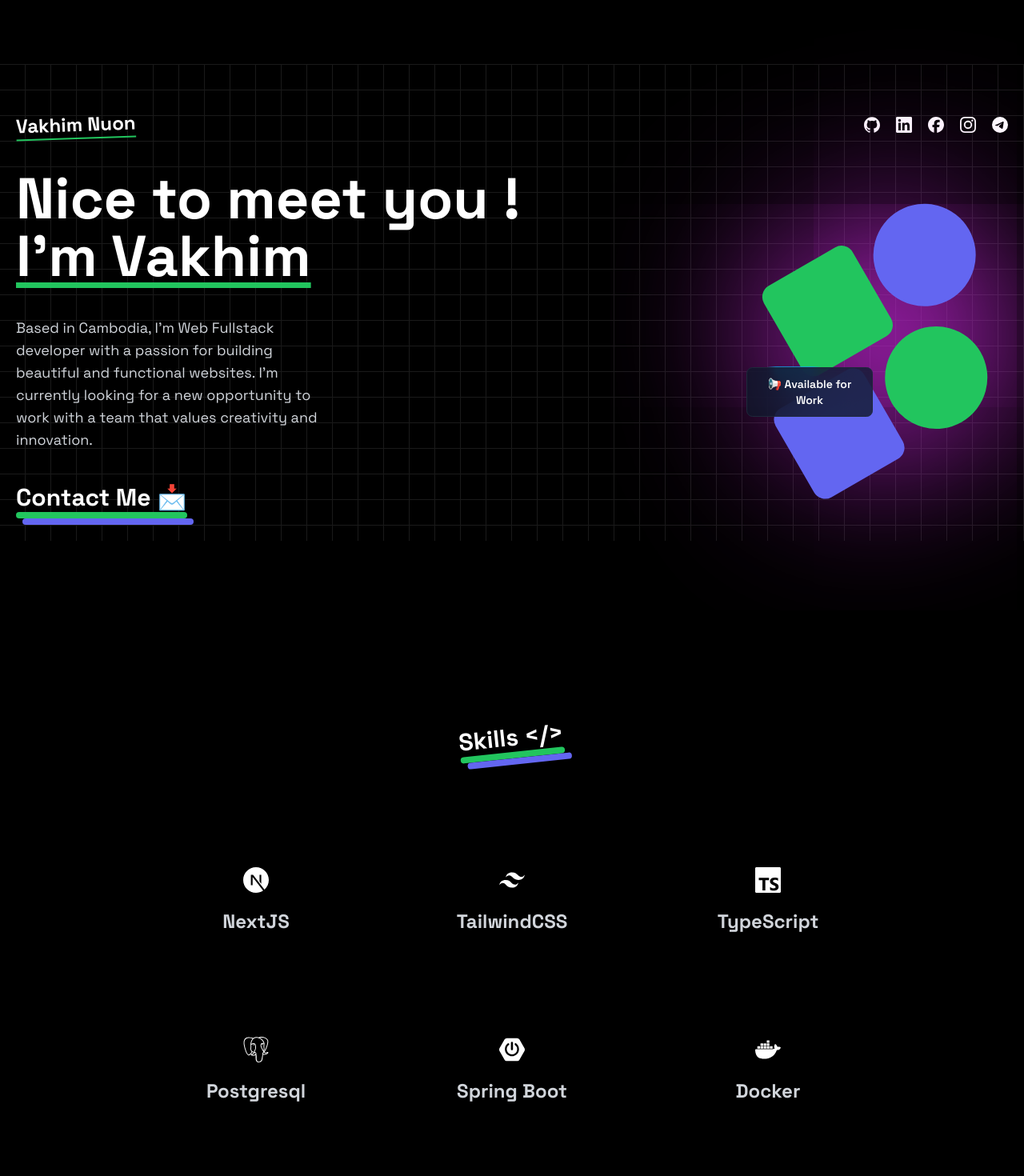
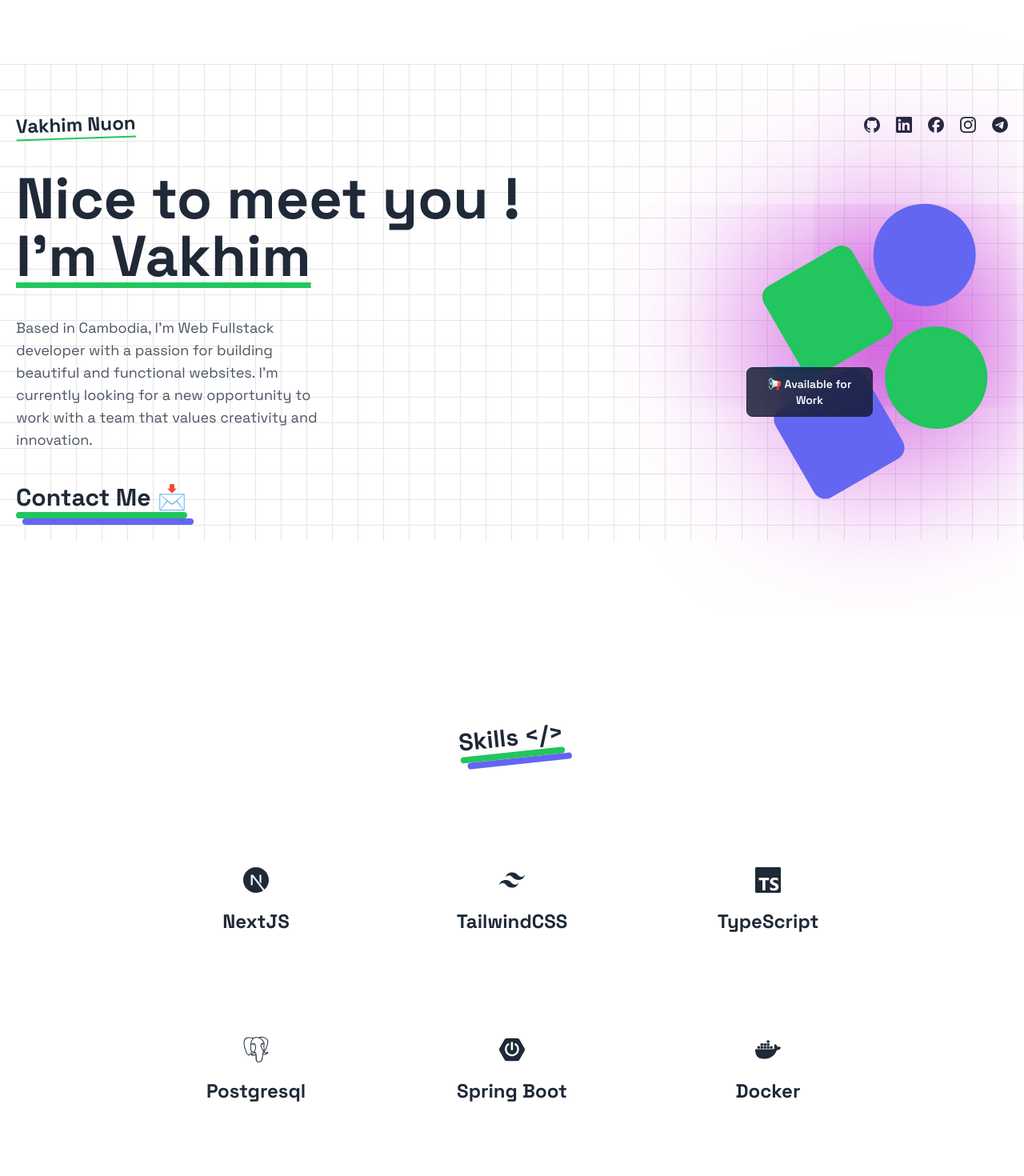
Before and after one commit to nuonvakhim/myprofile, a Next.js app: page / in a window 1280 px wide. Shown: the top 1470 px of the page at 80% size. Built offline with nearby package versions, Linux system fonts and the light colour scheme.

Commit message:
update ui light mode

```diff
--- a/app/(home)/components/HeroSection.tsx
+++ b/app/(home)/components/HeroSection.tsx
@@ -7,11 +7,11 @@ const HeroSection = () => {
     return (
         <div className="min-h[60vh] flex flex-col-reverse gap-14 lg:gap-0 lg:flex-row items-center justify-between ">
             <div className="space-y-10 text-center lg:text-left">
-                <h1 className="text-4xl lg:text-7xl font-bold text-white">Nice to meet you ! <br/>
+                <h1 className="text-4xl lg:text-7xl font-bold text-gray-800 dark:text-white">Nice to meet you ! <br/>
+                    <span className="underline underline-offset-8 decoration-green-500"> {"I'm Vakhim"} </span>
+                </h1>
 
-                    <span className="underline underline-offset-8 decoration-green-500 "> {"I'm Vakhim"} </span></h1>
-
-                <p className="md:w-96 text-lg text-gray-300 ">
+                <p className="md:w-96 text-lg text-gray-600 dark:text-gray-300">
                     {
                         "Based in Cambodia, I'm Web Fullstack developer with a passion for building beautiful and functional websites. " +
                         "I'm currently looking for a new opportunity to work with a team that values creativity and innovation."
--- a/app/(home)/components/Navbar.tsx
+++ b/app/(home)/components/Navbar.tsx
@@ -34,7 +34,7 @@ export default function Navbar({className}: { className?: string }) {
     ]
 
 
-    return <nav className={cn(" py-10 flex justify-between items-center text-white ", className)}>
+    return <nav className={cn("py-10 flex justify-between items-center text-gray-800 dark:text-white", className)}>
         <h1 className="text-2xl font-bold underline underline-offset-8 decoration-green-500 -rotate-2">
             Vakhim Nuon
         </h1>
--- a/app/(home)/components/Project.tsx
+++ b/app/(home)/components/Project.tsx
@@ -15,7 +15,6 @@ import {DirectionAwareHover} from "@/components/ui/direction-aware-hover";
 
 const Project = () => {
     const projects = [
-
         {
             title: "My Portfolio - A Portfolio Website",
             tech: [SiNextdotjs, SiTailwindcss, SiVercel],
@@ -36,35 +35,30 @@ const Project = () => {
             cover: "/im4.jpg",
             background: "bg-green-500",
         },
-
     ]
     return (
-        <div className="py-10 p-5 sm:p-0 ">
+        <div className="py-10 p-5 sm:p-0">
             <div className="flex flex-col items-center justify-center">
-
-                <Title text="Project 💻" className=" rotate-3"/>
+                <Title text="Project 💻" className="rotate-3"/>
             </div>
 
-
-            <div className="grid grid-cols-1 sm:grid-cols-2 pt-20 gap-5  ">
+            <div className="grid grid-cols-1 sm:grid-cols-2 pt-20 gap-5">
                 {projects.map((project, index) => {
                     return (
                         <Link href={project.link} key={index}>
-                            <div className={cn("p-5  rounded-md ", project.background)}>
-                                <DirectionAwareHover imageUrl={project.cover}
-                                                     className="w-full space-y-5 cursor-pointer">
+                            <div className={cn("p-5 rounded-md hover:shadow-lg transition-all duration-300", project.background)}>
+                                <DirectionAwareHover
+                                    imageUrl={project.cover}
+                                    className="w-full space-y-5 cursor-pointer"
+                                >
                                     <div className="space-y-5">
-                                        <h1 className="text-2xl font-bold">{project.title}</h1>
-                                        <div className="flex items-center gap-5 ">
-                                            {
-                                                project.tech.map((Tech, index) => {
-                                                    return <Tech key={index} className="size-8 "/>
-                                                })
-
-                                            }
+                                        <h1 className="text-2xl font-bold text-white dark:text-white">{project.title}</h1>
+                                        <div className="flex items-center gap-5">
+                                            {project.tech.map((Tech, index) => {
+                                                return <Tech key={index} className="size-8 text-white dark:text-white"/>
+                                            })}
                                         </div>
                                     </div>
-
                                 </DirectionAwareHover>
                             </div>
                         </Link>
--- a/app/(home)/components/Skills.tsx
+++ b/app/(home)/components/Skills.tsx
@@ -16,7 +16,6 @@ import {
 
 const Skills = () => {
     const skills = [
-
         {
             text: "NextJS",
             Icon: SiNextdotjs
@@ -36,7 +35,8 @@ const Skills = () => {
         {
             text: "Spring Boot",
             Icon: SiSpringboot
-        }, {
+        },
+        {
             text: "Docker",
             Icon: SiDocker
         },
@@ -54,14 +54,17 @@ const Skills = () => {
         },
     ]
     return (
-        <div
-            className="max-w-5xl mx-auto px-8  ">
+        <div className="max-w-5xl mx-auto px-8">
             <div className="flex flex-col justify-center items-center">
-                <Title text="Skills </>" className=" -rotate-6"/>
-
+                <Title text="Skills </>" className="-rotate-6"/>
             </div>
             <br/>
-            <HoverEffect items={skills} className="text-white"/>
+            <HoverEffect
+                items={skills}
+                className="text-gray-800 dark:text-white"
+                itemClassName="bg-white dark:bg-gray-800 hover:bg-gray-100 dark:hover:bg-gray-700 transition-colors duration-300"
+                iconClassName="text-gray-800 dark:text-white group-hover:text-green-500 dark:group-hover:text-green-400 transition-colors duration-300"
+            />
         </div>
     );
 };
--- a/app/(home)/components/Title.tsx
+++ b/app/(home)/components/Title.tsx
@@ -3,8 +3,8 @@ import React from 'react';
 const Title = ({text, className}: { text: string, className: string }) => {
     return (
         <div className={className}>
-            <h1 className=" text-3xl font-bold group-hover:text-green-400 transition-all text-white">{text}</h1>
-            <div className="w-400 h-2 bg-green-500 rounded-full "></div>
+            <h1 className="text-3xl font-bold group-hover:text-green-600 transition-all text-gray-800">{text}</h1>
+            <div className="w-400 h-2 bg-green-500 rounded-full"></div>
             <div className="w-400 h-2 bg-indigo-500 rounded-full translate-x-2"></div>
         </div>
     );
--- a/app/(home)/page.tsx
+++ b/app/(home)/page.tsx
@@ -6,31 +6,23 @@ import Project from "@/app/(home)/components/Project";
 import Footer from "@/app/(home)/components/Footer";
 
 export default function page() {
-
     return (
-        <div className="min-h-screen  bg-black  overflow-hidden">
+        <div className="min-h-screen bg-white dark:bg-black overflow-hidden">
             <div>
-                <div className="dark:bg-black bg-black  dark:bg-grid-white/[0.09] bg-grid-white/[0.1] relative ">
-
-                    <div className="max-w-7xl mx-auto mt-20 p-5 ">
-
+                <div className="bg-white dark:bg-black bg-grid-black/[0.1] dark:bg-grid-white/[0.1] relative">
+                    <div className="max-w-7xl mx-auto mt-20 p-5">
                         <Navbar/>
-
                         <HeroSection/>
-
                     </div>
-
                 </div>
-                <div className="h-10 xl:h-32 bg-gradient-to-t  from-black  -bottom-5 left-0 xl:bottom-0 w-full"></div>
-
+                <div className="h-10 xl:h-32 bg-gradient-to-t from-white dark:from-black -bottom-5 left-0 xl:bottom-0 w-full"></div>
             </div>
 
-            <div className="max-w-7xl mx-auto p-5 mt-20 ">
+            <div className="max-w-7xl mx-auto p-5 mt-20">
                 <Skills/>
                 <Project/>
                 <Footer/>
             </div>
-
         </div>
     )
 }
--- /dev/null
+++ b/app/providers.tsx
@@ -0,0 +1,17 @@
+'use client';
+
+import { ThemeProvider as NextThemesProvider } from 'next-themes';
+import { type ThemeProviderProps } from 'next-themes/dist/types';
+
+export function ThemeProvider({ children, ...props }: ThemeProviderProps) {
+    return (
+        <NextThemesProvider
+            attribute="class"
+            defaultTheme="system"
+            enableSystem
+            {...props}
+        >
+            {children}
+        </NextThemesProvider>
+    );
+}
--- a/components/ui/card-hoover-effect.tsx
+++ b/components/ui/card-hoover-effect.tsx
@@ -5,21 +5,25 @@ import {useState} from "react";
 import {IconType} from "react-icons";
 
 export const HoverEffect = ({
-                                items,
-                                className,
-                            }: {
+    items,
+    className,
+    itemClassName,
+    iconClassName,
+}: {
     items: {
         text: string;
         Icon: IconType;
     }[];
     className?: string;
+    itemClassName?: string;
+    iconClassName?: string;
 }) => {
     let [hoveredIndex, setHoveredIndex] = useState<number | null>(null);
 
     return (
         <div
             className={cn(
-                "grid grid-cols-1 md:grid-cols-2  lg:grid-cols-3  py-10",
+                "grid grid-cols-1 md:grid-cols-2 lg:grid-cols-3 py-10",
                 className
             )}
         >
@@ -28,16 +32,15 @@ export const HoverEffect = ({
 
                 return (
                     <div
-
                         key={idx}
-                        className="relative group  block p-2 h-full w-full"
+                        className="relative group block p-2 h-full w-full"
                         onMouseEnter={() => setHoveredIndex(idx)}
                         onMouseLeave={() => setHoveredIndex(null)}
                     >
                         <AnimatePresence>
                             {hoveredIndex === idx && (
                                 <motion.span
-                                    className="absolute inset-0 h-full w-full bg-neutral-200 dark:bg-slate-800/[0.8] block  rounded-lg"
+                                    className="absolute inset-0 h-full w-full bg-neutral-200 dark:bg-slate-800/[0.8] block rounded-lg"
                                     layoutId="hoverBackground"
                                     initial={{opacity: 0}}
                                     animate={{
@@ -51,17 +54,19 @@ export const HoverEffect = ({
                                 />
                             )}
                         </AnimatePresence>
-                        <div className=" rounded-md w-full p-4 overflow-hidden bg-black group-hover:ring-2 ring-green-500
-                   relative z-20 transition-all duration-500 cursor-pointer">
+                        <div className={cn(
+                            "rounded-md w-full p-4 overflow-hidden bg-white dark:bg-gray-800 group-hover:ring-2 ring-green-500 relative z-20 transition-all duration-500 cursor-pointer",
+                            itemClassName
+                        )}>
                             <div className="py-10 z-50 relative space-y-5">
-                                <Icon className="size-8 mx-auto "/>
-                                <p className=" text-2xl font-bold text-center text-gray-300"> {item.text} </p>
-
+                                <Icon className={cn("size-8 mx-auto", iconClassName)} />
+                                <p className="text-2xl font-bold text-center text-gray-800 dark:text-white">
+                                    {item.text}
+                                </p>
                             </div>
                         </div>
                     </div>
-
-                )
+                );
             })}
         </div>
     );
```
